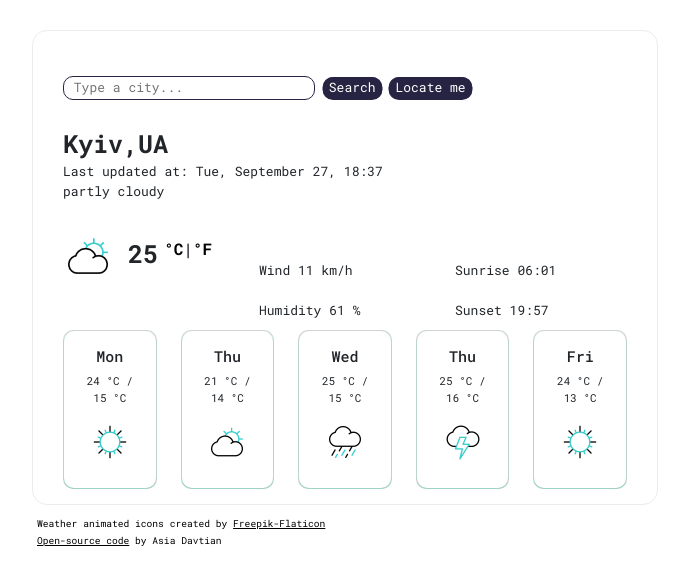
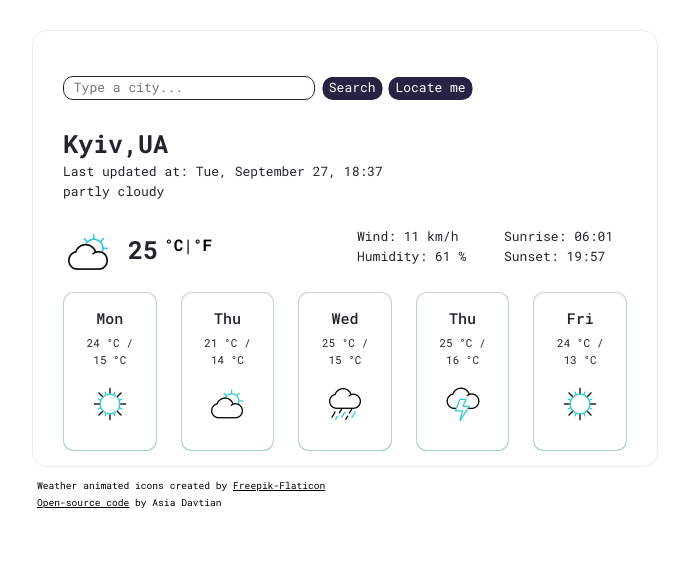
Before and after one commit to a-davtian/weather-app-project, a plain HTML site: page index.html in a window 1280 px wide. Shown: the whole page, without its empty margins (295-984 px from the left). Drawn offline with nearby package versions, Linux system fonts and the light colour scheme; no server answers.

Commit message:
Styled Current Weather

```diff
--- a/index.html
+++ b/index.html
@@ -40,18 +40,18 @@
     </ul>
   </div>
   <div class="row current details">
-    <div class="col-4 current-weather">
+    <div class="col-6 current-weather">
       <span id="img-current"><img src="image/cloudy.gif" alt="cloudy" width="50"></span>
       <span id="now-temp">25</span><span class="current-weather-units">
       <a href="#" class="celsium" id="celsium-link">°C</a>|<a href="#" class="fahrenheit" id="fahrenheit-link">°F</a></span>
     </div>
-    <div class="col-4 details">
-      <div class="details">Wind <span id="wind">11</span> km/h</div>
-      <div class="details">Humidity <span id="humidity"> 61</span> %</div>
+    <div class="col-3 details">
+      <div class="details-top">Wind: <span id="wind">11</span> km/h</div>
+      <div class="details">Humidity: <span id="humidity"> 61</span> %</div>
     </div>
-    <div class="col-4 details">
-      <div class="details">Sunrise 06:01</div>
-      <div class="details">Sunset 19:57</div>
+    <div class="col-3 details">
+      <div class="details-top">Sunrise: 06:01</div>
+      <div class="details">Sunset: 19:57</div>
     </div>
   </div>
 
--- a/src/styles.css
+++ b/src/styles.css
@@ -58,8 +58,8 @@ li {
   font-weight: bold;
 }
 
-.details {
-  margin-top: 20px;
+.details-top {
+  margin-top: 10px;
   text-align: left;
   overflow: auto;
 }
@@ -90,7 +90,7 @@ li {
   overflow: auto;
 }
 .card {
-  margin-top: 10px;
+  margin-top: 15px;
   margin-bottom: 10px;
   border-radius: 10px;
 }
```
